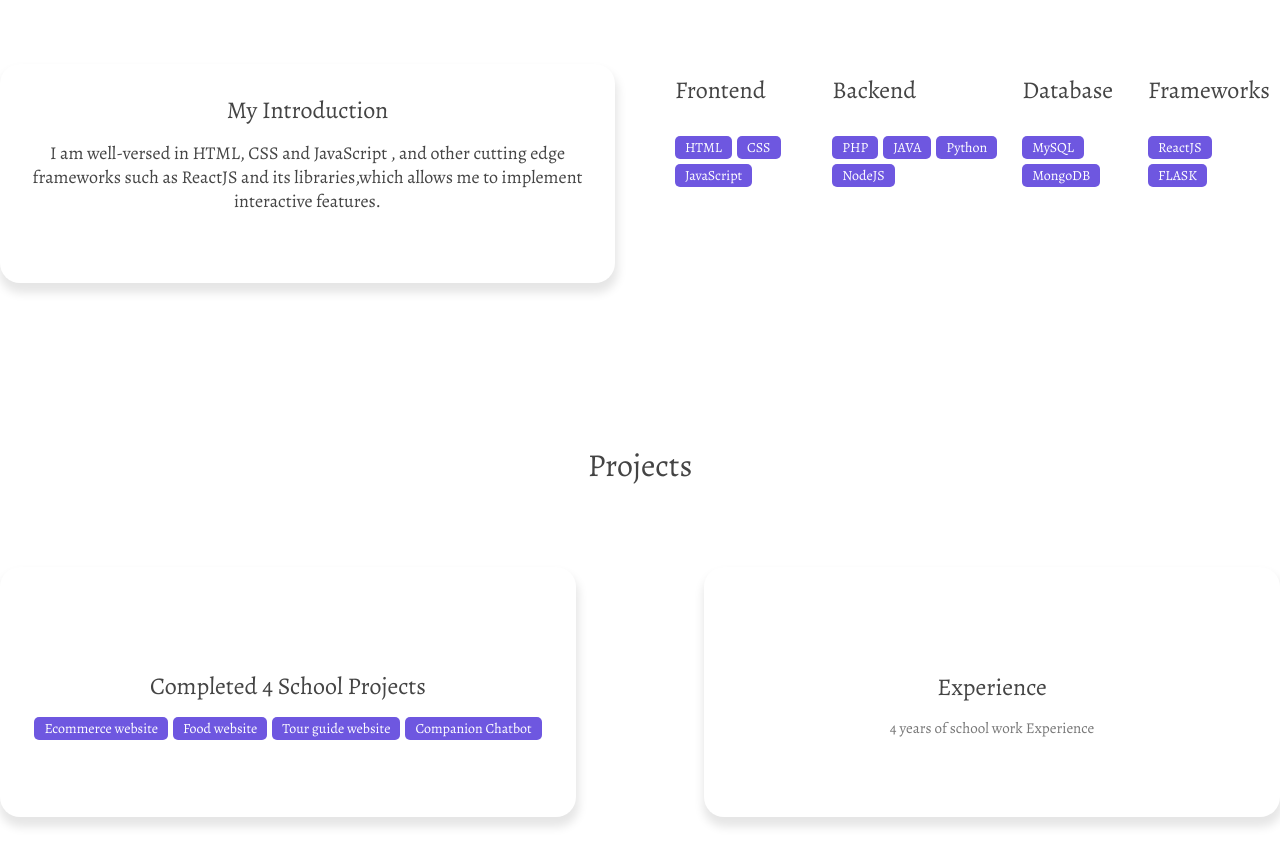
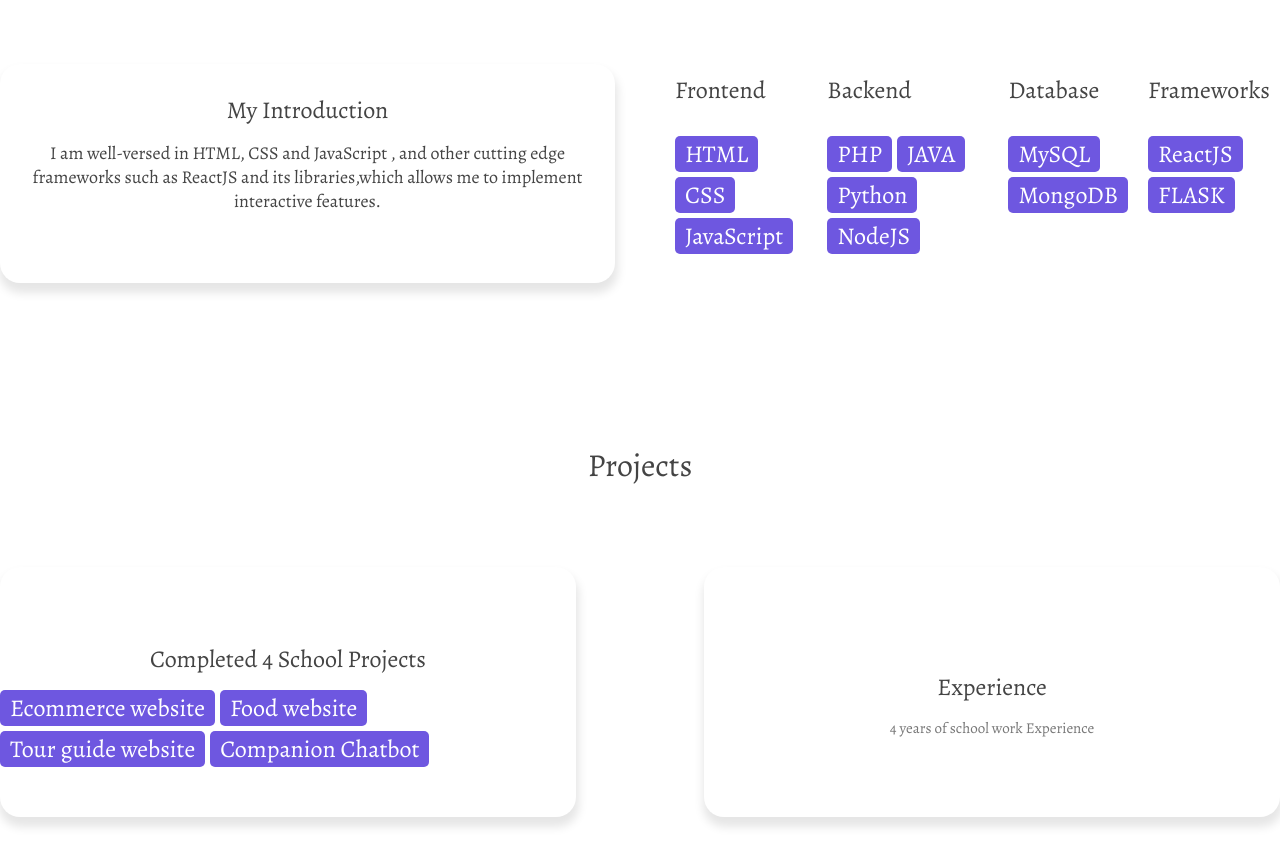
Before and after one commit to JoanChege/joanchege-react-portfolioapp, a React (Create React App) app: page / in a window 1280 px wide. Shown: the part 940-1806 px from the top of the page. Built offline with nearby package versions, Linux system fonts and the light colour scheme.

Commit message:
feat: increase font size

```diff
--- a/src/components/About/about.css
+++ b/src/components/About/about.css
@@ -60,7 +60,7 @@
     gap: 5px;
   }
   .skills-list span{
-    font-size: 14px;
+    font-size: x-large;
     background: var(--first-color);
     color: var(--color-white);
     padding: 2px 10px;
```
